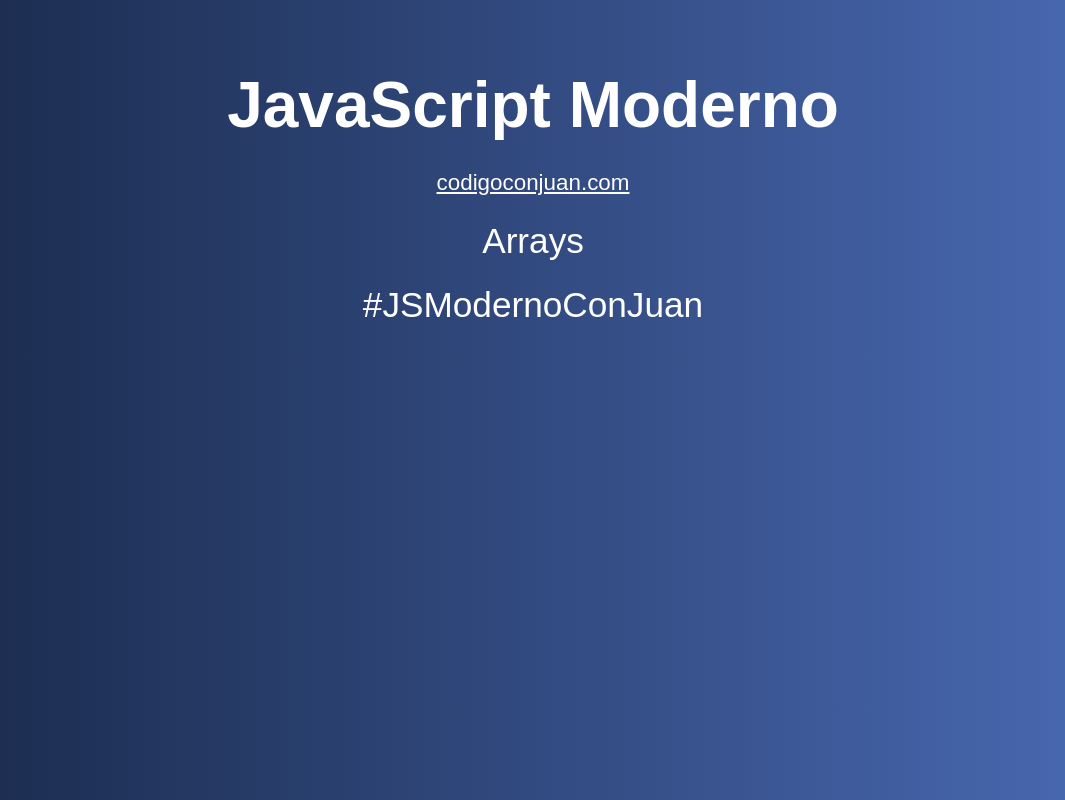
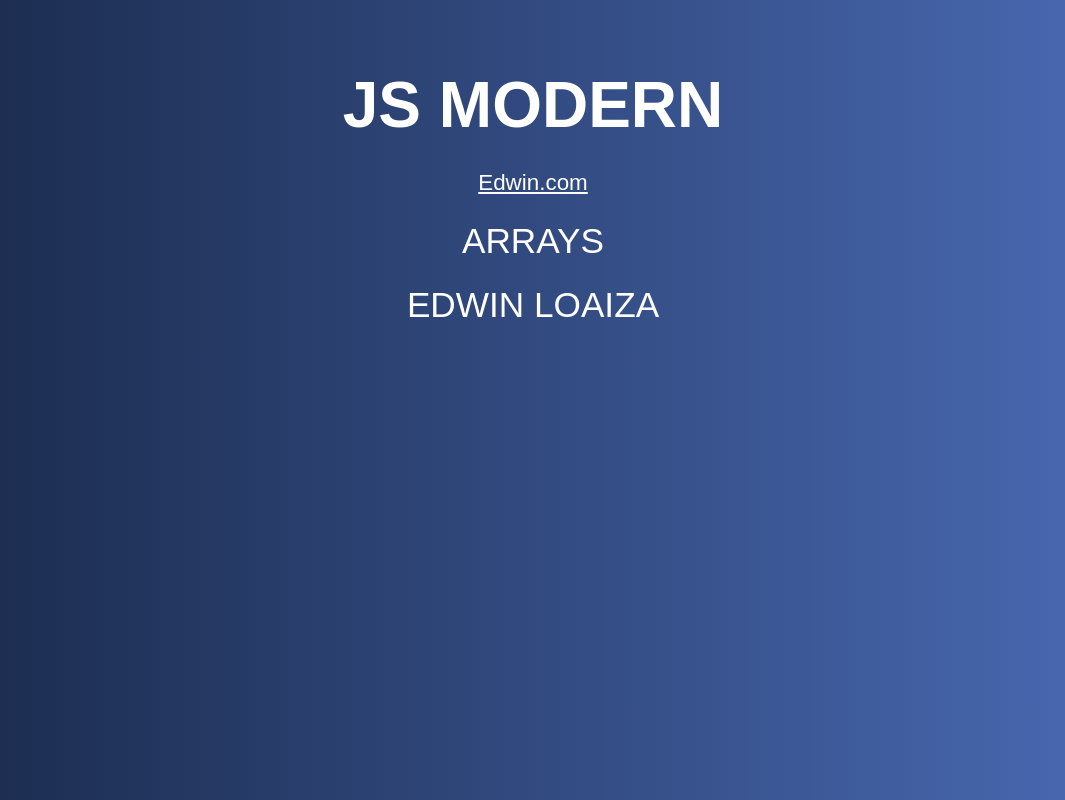
Before and after one commit to ralberto1982/jspuro, a plain HTML site: page 08-Arrays/index.html in a window 1280 px wide. Shown: the whole page, without its empty margins (107-1172 px from the left). Drawn offline with Linux system fonts and the light colour scheme; a web font is replaced by a local one.

Commit message:
arrays-1

```diff
--- a/08-Arrays/index.html
+++ b/08-Arrays/index.html
@@ -9,15 +9,17 @@
 </head>
 <body>
 
+
     <div class="contenido">
-        <h1>JavaScript Moderno</h1>
-        <a href="http://www.codigoconjuan.com" target="_blank">codigoconjuan.com</a>
-        <p>Arrays</p>
-        <p class="hashtag">#JSModernoConJuan</p>
+        <h1>JS MODERN</h1>
+        <a href="http://WWW.EDWIN.COM" target="_blank">Edwin.com</a>
+        <p>ARRAYS</p>
+        <p class="hashtag">EDWIN LOAIZA</p>
+
     </div>
 
     <script src="js/01-app.js"></script>
-    <script src="js/02-app.js"></script>
+    <!-- <script src="js/02-app.js"></script>
     <script src="js/03-app.js"></script>
     <script src="js/04-app.js"></script>
     <script src="js/05-app.js"></script>
@@ -25,7 +27,7 @@
     <script src="js/07-app.js"></script>
     <script src="js/08-app.js"></script>
     <script src="js/09-app.js"></script>
-    <script src="js/10-app.js"></script>
+    <script src="js/10-app.js"></script> -->
 
 </body>
 </html>
--- a/08-Arrays/js/01-app.js
+++ b/08-Arrays/js/01-app.js
@@ -0,0 +1,7 @@
+// ARRAYS
+
+const numeros =[10,20,30]
+
+const meses= new Array('enero','febrero','marzo')
+const varios=[10, 'perro',15,true,null,{nombre:'edwin'},[1,2,3]]
+console.log(varios)
```
